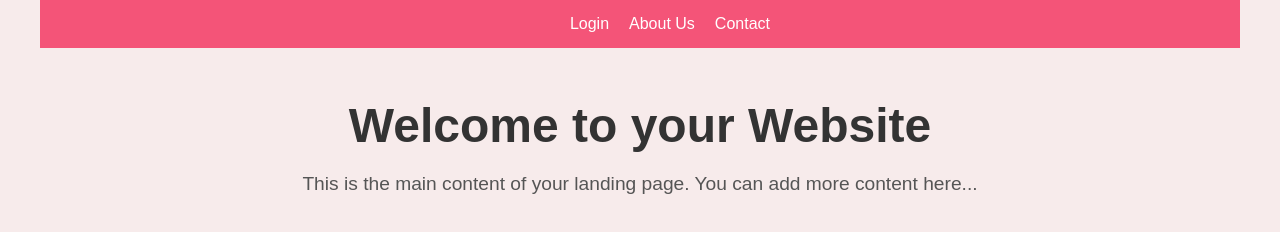
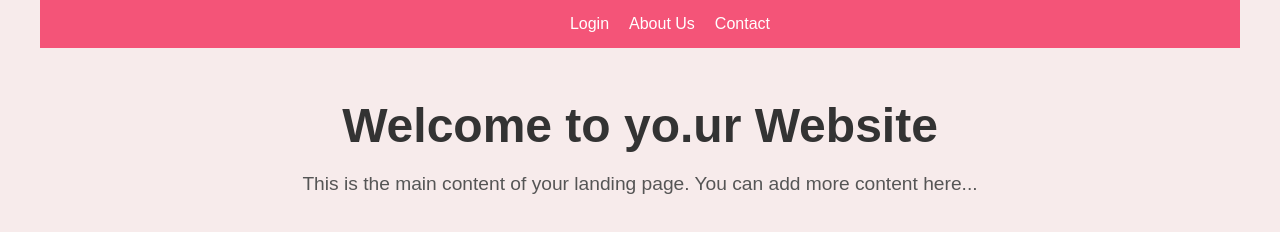
Before and after one commit to abhishektiwari-knoldus/opstest, a website: page landing.html in a window 1280 px wide. Drawn offline with Linux system fonts and the light colour scheme.

Commit message:
Update landing.html

```diff
--- a/landing.html
+++ b/landing.html
@@ -78,7 +78,7 @@
 
     <!-- Main content section -->
     <div class="content">
-      <h1>Welcome to your Website</h1>
+      <h1>Welcome to yo.ur Website</h1>
       <p>This is the main content of your landing page. You can add more content here...</p>
     </div>
   </div>
```
